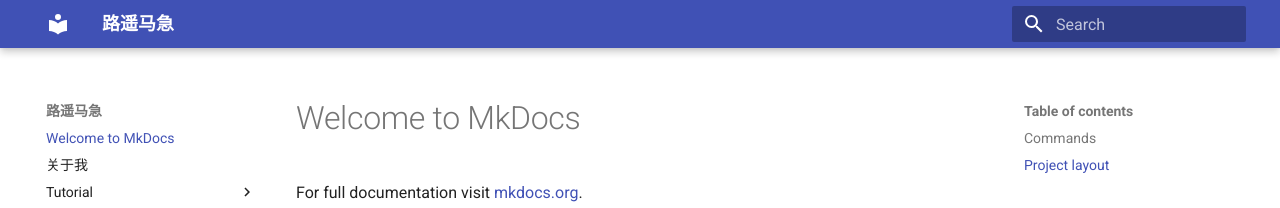
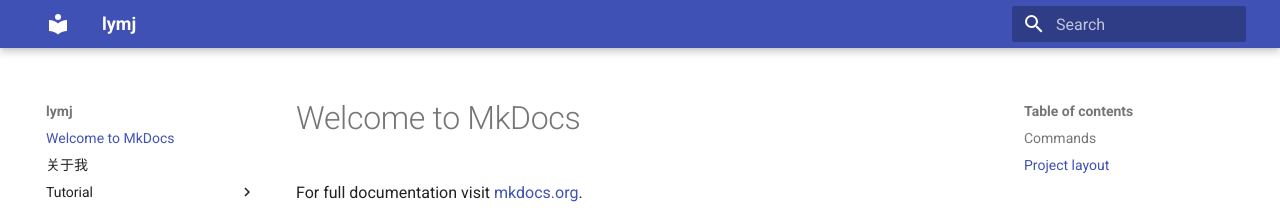
Before and after one commit to Goray-GuoLei/Goray-GuoLei.github.io, an MkDocs documentation site: the page built from docs/index.md, in a window 1280 px wide. Shown: the top 208 px of the page. Built offline with MkDocs 1.6.1 and Material for MkDocs 9.7.7, drawn with Linux system fonts in a browser that asks for light colours.

Commit message:
Update mkdocs.yml

```diff
--- a/mkdocs.yml
+++ b/mkdocs.yml
@@ -1,4 +1,4 @@
-site_name: 路遥马急
+site_name: lymj
 site_url: https://planBisme.github.io/mymkdocs/
 site_author: 郭磊（lymj）
 theme:
```
